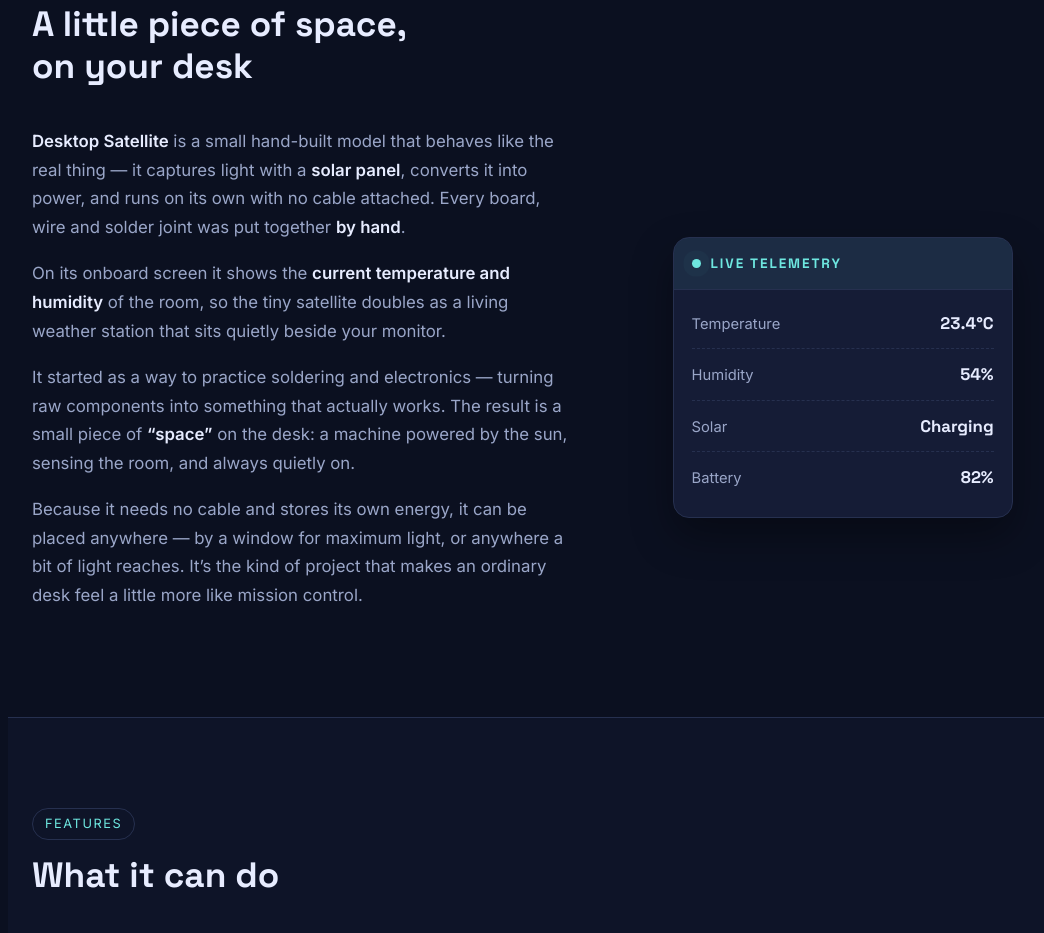
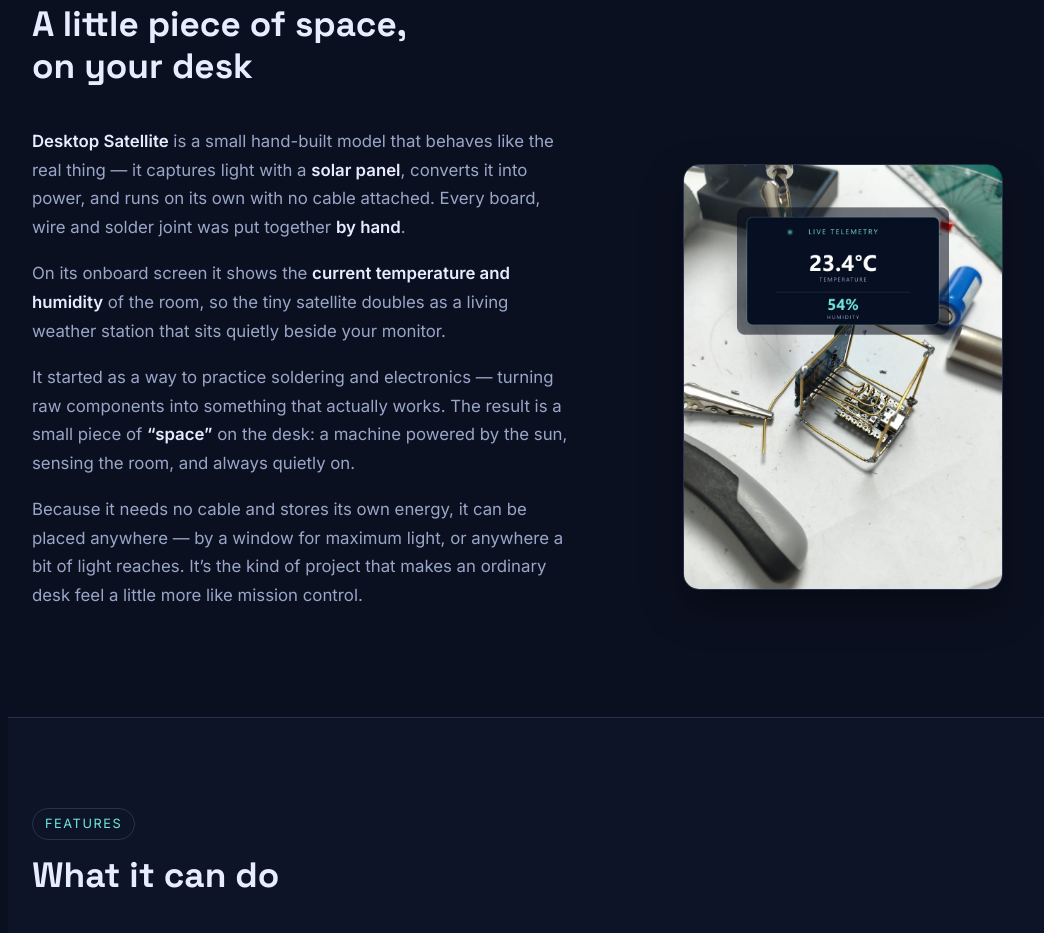
Before and after one commit to zsx2711/zsx2711.github.io, a plain HTML site: page index.html in a window 1280 px wide. Shown: the part 934-1867 px from the top of the page, without its empty margins (92-1136 px from the left). Drawn offline with Linux system fonts and the light colour scheme.

Commit message:
Show telemetry readout overlaid on solar panel photo

```diff
--- a/css/style.css
+++ b/css/style.css
@@ -262,71 +262,17 @@ footer {
   color: var(--text);
 }
 
-/* Live telemetry card */
+/* Telemetry image on the solar panel */
 .about-card {
   display: grid;
   place-items: center;
 }
-.telemetry {
+.telemetry-img {
   width: 100%;
-  max-width: 340px;
-  background: var(--card);
+  max-width: 320px;
+  border-radius: var(--radius);
   border: 1px solid var(--card-border);
-  border-radius: var(--radius);
-  overflow: hidden;
   box-shadow: 0 18px 40px rgba(0, 0, 0, 0.35);
-}
-.telemetry-head {
-  display: flex;
-  align-items: center;
-  gap: 10px;
-  padding: 14px 18px;
-  background: rgba(110, 231, 224, 0.08);
-  border-bottom: 1px solid var(--card-border);
-}
-.live-dot {
-  width: 9px;
-  height: 9px;
-  border-radius: 50%;
-  background: var(--accent);
-  box-shadow: 0 0 0 0 rgba(110, 231, 224, 0.5);
-  animation: livepulse 2s infinite;
-}
-@keyframes livepulse {
-  0% { box-shadow: 0 0 0 0 rgba(110, 231, 224, 0.5); }
-  70% { box-shadow: 0 0 0 9px rgba(110, 231, 224, 0); }
-  100% { box-shadow: 0 0 0 0 rgba(110, 231, 224, 0); }
-}
-.telemetry-title {
-  font-family: var(--font-display);
-  font-size: 0.85rem;
-  letter-spacing: 0.14em;
-  text-transform: uppercase;
-  color: var(--accent);
-  font-weight: 700;
-}
-.telemetry-body {
-  padding: 8px 18px 14px;
-}
-.telemetry-row {
-  display: flex;
-  justify-content: space-between;
-  align-items: baseline;
-  padding: 11px 0;
-  border-bottom: 1px dashed var(--card-border);
-}
-.telemetry-row:last-child {
-  border-bottom: none;
-}
-.telemetry-label {
-  color: var(--text-dim);
-  font-size: 0.92rem;
-}
-.telemetry-value {
-  font-family: var(--font-display);
-  font-size: 1.05rem;
-  font-weight: 700;
-  color: var(--text);
 }
 
 /* ---------- Features ---------- */
--- a/index.html
+++ b/index.html
@@ -83,30 +83,7 @@
           </p>
         </div>
         <div class="about-card">
-          <div class="telemetry" aria-label="Live telemetry readings">
-            <div class="telemetry-head">
-              <span class="live-dot"></span>
-              <span class="telemetry-title">Live Telemetry</span>
-            </div>
-            <div class="telemetry-body">
-              <div class="telemetry-row">
-                <span class="telemetry-label">Temperature</span>
-                <span class="telemetry-value" id="t-temp">23.4°C</span>
-              </div>
-              <div class="telemetry-row">
-                <span class="telemetry-label">Humidity</span>
-                <span class="telemetry-value" id="t-hum">54%</span>
-              </div>
-              <div class="telemetry-row">
-                <span class="telemetry-label">Solar</span>
-                <span class="telemetry-value" id="t-solar">Charging</span>
-              </div>
-              <div class="telemetry-row">
-                <span class="telemetry-label">Battery</span>
-                <span class="telemetry-value" id="t-batt">82%</span>
-              </div>
-            </div>
-          </div>
+          <img src="images/img2-telemetry.jpg" alt="Telemetry readout displayed on the solar panel" class="telemetry-img" loading="lazy">
         </div>
       </div>
     </section>
--- a/js/script.js
+++ b/js/script.js
@@ -154,21 +154,3 @@ document.addEventListener("keydown", (e) => {
     updateLightbox();
   }
 });
-
-/* ---------- Live telemetry (simulated drift) ---------- */
-const tTemp = document.getElementById("t-temp");
-const tHum = document.getElementById("t-hum");
-const tBatt = document.getElementById("t-batt");
-let temp = 23.4;
-let hum = 54;
-let batt = 82;
-
-setInterval(() => {
-  // gentle random walk so the telemetry feels alive without being distracting
-  temp += (Math.random() - 0.5) * 0.4;
-  hum += (Math.random() - 0.5) * 0.8;
-  batt = Math.max(60, Math.min(95, batt + (Math.random() - 0.5)));
-  tTemp.textContent = `${temp.toFixed(1)}°C`;
-  tHum.textContent = `${Math.round(hum)}%`;
-  tBatt.textContent = `${Math.round(batt)}%`;
-}, 3000);
```
Also changed, not shown: scripts/make-telemetry.js (added, +48 -0 lines), images/img2-telemetry.jpg (added).
